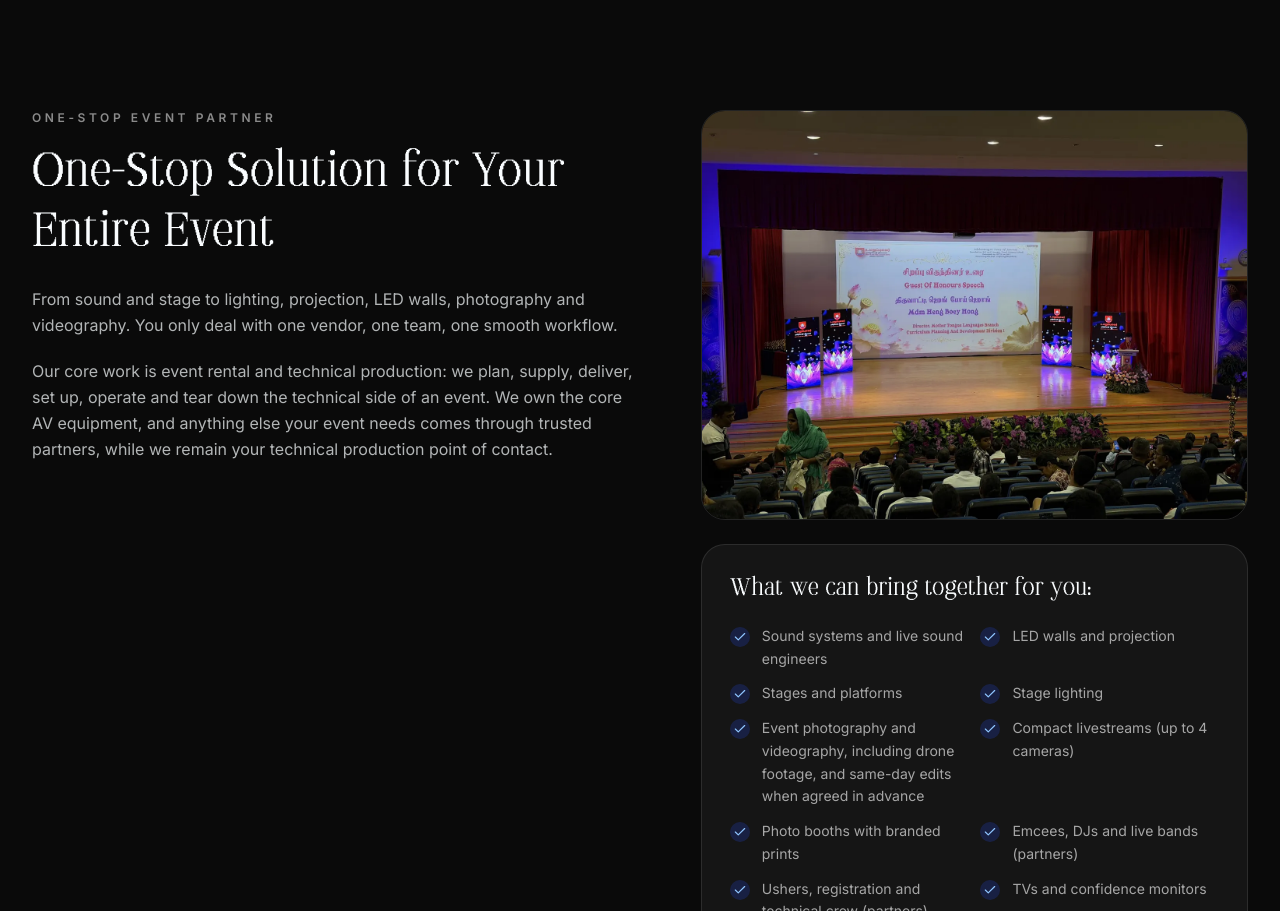
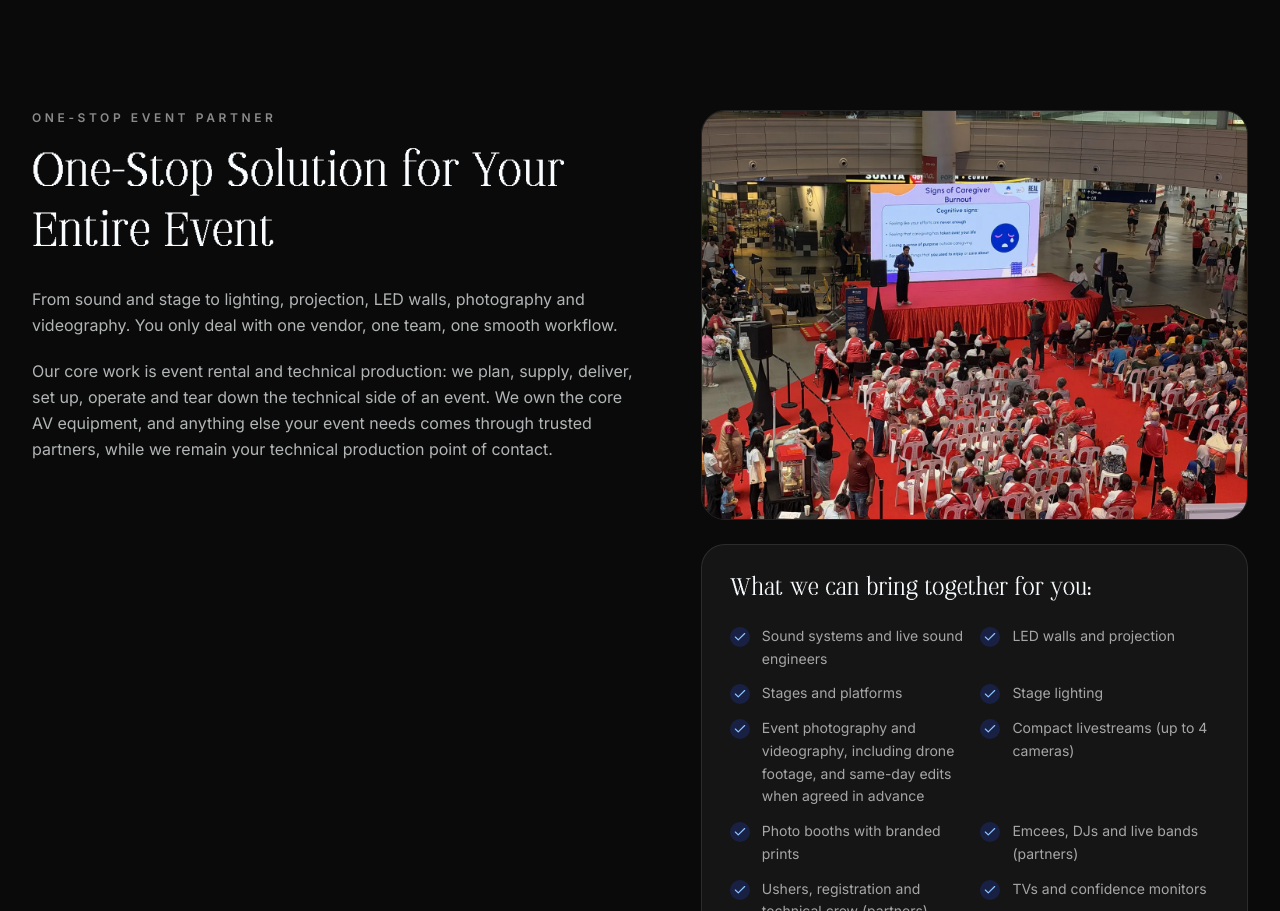
Before and after one commit to PixelPro-Studios/pixelpro-website, a Next.js app: page /mockup/event-production in a window 1280 px wide. Shown: the part 2007-2918 px from the top of the page. Built offline with nearby package versions, Linux system fonts and the light colour scheme.

Commit message:
Mockups: final image pass - no photo repeated on a page, stock photos swapped, captions describe what each photo shows

```diff
--- a/app/mockup/event-av-planning/page.tsx
+++ b/app/mockup/event-av-planning/page.tsx
@@ -17,7 +17,7 @@ const c: ServiceContent = {
   intro: "Event AV planning is the work before your guests arrive that stops things going wrong: the brief, a site visit where needed, a plan for every mic and screen, every slide tested on the screen and a sound check on setup day, with spares on hand. A full rehearsal is available on request.",
   introRetained: "Great events feel effortless for the audience. Behind the scenes, that calm usually comes from a clear AV plan locked in well before doors open.",
   seeWorkLabel: "See our work",
-  heroImages: ["/services-hero/services_event-av-planning.webp", "/photos/our-reliability-guarantee.jpg"],
+  heroImages: ["/services-hero/services_event-av-planning.webp", "/portfolio-jobs/conference-av-rental_confidence-monitor.webp"],
   heroAlt: "Event AV planning in Singapore: an emcee on stage with a tested mic and slides on screen",
   pains: [
     { worry: "“We only found out about the venue's problems on the day.”", fix: "We walk the venue first: power, cable runs, sightlines, stage height and the light in the room, so problems are fixed before load-in.", spec: "Site visit for larger or unusual setups" },
@@ -48,8 +48,8 @@ const c: ServiceContent = {
     after: [
       "When everyone knows the path of each signal, troubleshooting stays fast if something drifts. For keynote-heavy programmes, ask us for a full rehearsal of the transitions and handovers. And after the show, we capture notes while the event is fresh: what worked, what to improve, and which assets need delivery. That loop is how productions get sharper over time.",
     ],
-    image: "/portfolio-jobs/event-av-planning_control-desk-beside-the-stage.webp",
-    imageAlt: "PixelPro crew at the control desk beside a stage in a mall atrium",
+    image: "/portfolio-jobs/event-av-planning_generator-and-safety-fencing.webp",
+    imageAlt: "Generator with safety fencing, set up by PixelPro for an outdoor school event at night",
   },
   steps: [
     ["Confirm the brief", "Audience, room layout, programme segments, livestream or recording, branding moments."],
@@ -88,7 +88,7 @@ const c: ServiceContent = {
   jobs: {
     title: "Events we've planned and run",
     items: [
-      { img: "/portfolio-jobs/event-production_sound-engineer-marina-barrage.webp", alt: "PixelPro crew on site at Marina Barrage on National Day", caption: "Site visits before PUB's NDP 2026 screening at Marina Barrage to plan the LED wall, speaker spread, power and weather cover" },
+      { img: "/portfolio-jobs/event-production_sound-engineer-marina-barrage.webp", alt: "PixelPro crew on site at Marina Barrage on National Day", caption: "Our crew on site at PUB's NDP 2026 screening at Marina Barrage, after site visits to plan the LED wall, speaker spread, power and weather cover" },
       { img: "/portfolio-jobs/event-av-planning_control-desk-beside-the-stage.webp", alt: "PixelPro control desk beside a stage in a mall atrium", caption: "Mall event, planned around an overnight build: LED wall, 7 m × 4 m stage and sound installed before the mall opened, control desk beside the stage" },
       { img: "/portfolio-live-music/event-av-planning_sound-check-before-doors-open.webp", alt: "PixelPro sound check at the mixing desk before a live music show opens", caption: "Sound check before doors open: speakers, monitors, mics and a digital mixer for a record show with live bands, run by our engineer all day" },
     ],
--- a/app/mockup/event-production/page.tsx
+++ b/app/mockup/event-production/page.tsx
@@ -51,8 +51,8 @@ const c: ServiceContent = {
     after: [
       "Have something else in mind? Not all events fit into a fixed list. If you have a unique concept, custom setup, or specialised requirement, our team is ready to design and execute a solution tailored to you.",
     ],
-    image: "/portfolio-jobs/school-sound-system-rental_prize-day-stage-led-and-lighting.webp",
-    imageAlt: "School prize day stage with PixelPro LED panels, lighting and sound",
+    image: "/portfolio-jobs/led-wall-rental_5-5x3m-led-wall-mall-atrium.webp",
+    imageAlt: "PixelPro LED wall, stage and sound for a festival in a mall atrium",
   },
   buyers: [
     { who: "HR and admin teams", events: "Dinner and dances, town halls, company events", copy: "Hand us the technical side of the whole event, from AV to photos and the emcee. You get one quote and one person to call, and you can enjoy the night.", links: [{ label: "Dinner and dance AV", href: "/mockup/events/dinner-and-dance-av" }, { label: "CNY event AV", href: "/mockup/events/cny-event-av" }] },
--- a/app/mockup/events/cny-event-av/page.tsx
+++ b/app/mockup/events/cny-event-av/page.tsx
@@ -63,7 +63,6 @@ const c: EventContent = {
   photos: {
     title: "Banquets and Chinese performances we've supported",
     items: [
-      { img: "/portfolio-av-stage/pixelpro-studios-stage-productions-singapore-1.jpg", alt: "Banquet hall with an LED wall and stage, set up by PixelPro Studios", caption: "Banquet hall with an LED wall and stage" },
       { img: "/portfolio-av-stage/pixelpro-studios-stage-productions-singapore-6.jpg", alt: "Chinese orchestra on a stage with a projection screen, sound by PixelPro Studios", caption: "Chinese orchestra on stage, with stage monitors, sound and a projection screen" },
       { img: "/portfolio-av-audio/pixelpro-studios-sound-system-rental-singapore-2.jpg", alt: "Chinese ensemble with mics and stage lighting by PixelPro Studios", caption: "Chinese ensemble with instrument mics and stage lighting" },
     ],
--- a/app/mockup/events/dinner-and-dance-av/page.tsx
+++ b/app/mockup/events/dinner-and-dance-av/page.tsx
@@ -64,7 +64,6 @@ const c: EventContent = {
   photos: {
     title: "Dinners and stages we've run",
     items: [
-      { img: "/services-av-led/pixelpro-studios-led-wall-screen-rental-singapore.jpg", alt: "Ballroom dinner with an LED wall by PixelPro Studios", caption: "Ballroom dinner with an LED wall and sound" },
       { img: "/portfolio-av-stage/pixelpro-studios-stage-productions-singapore-3.jpg", alt: "Band performing on a lit stage with an LED wall, production by PixelPro Studios", caption: "Live band on a lit stage with an LED wall behind" },
       { img: "/portfolio-live-music/sound-system-rental_live-band-stage-monitors.webp", alt: "Live band on stage with PixelPro stage monitors and mics", caption: "Stage monitors, mics and DI boxes for live band sets. Send us the band's tech rider and we'll plan the inputs" },
     ],
--- a/app/mockup/events/roadshow-led-screen-rental/page.tsx
+++ b/app/mockup/events/roadshow-led-screen-rental/page.tsx
@@ -67,7 +67,7 @@ const c: EventContent = {
     items: [
       { img: "/portfolio-jobs/led-wall-rental_5-5x3m-led-wall-mall-atrium.webp", alt: "Roadshow LED screen rental: a 5.5 m × 3 m PixelPro LED wall in a mall atrium with a seated crowd", caption: "5.5 m × 3 m LED wall and 7 m × 4 m stage for a festival in a mall atrium, seen from the level above" },
       { img: "/portfolio-jobs/roadshow-led-screen-rental_mall-atrium-crowd.webp", alt: "Performers on a PixelPro stage under an LED wall in a mall atrium", caption: "Performances on the same stage, with sound from 4 speakers and 7 wireless and headset mics" },
-      { img: "/portfolio-av-audio/pixelpro-studios-sound-system-rental-singapore-9.jpg", alt: "LED wall and sound set up in a mall atrium by PixelPro Studios", caption: "LED wall and speakers for another mall atrium event" },
+      { img: "/portfolio-jobs/event-av-planning_control-desk-beside-the-stage.webp", alt: "PixelPro control desk beside a stage in a mall atrium", caption: "Our control desk beside the stage, so the crew runs the screen and sound all day without leaving the floor" },
     ],
   },
   included: [
--- a/app/mockup/events/town-hall-sound-system/page.tsx
+++ b/app/mockup/events/town-hall-sound-system/page.tsx
@@ -57,7 +57,7 @@ const c: EventContent = {
     items: [
       { img: "/portfolio-jobs/town-hall-sound-system_full-atrium-led-wall.webp", alt: "Town hall sound system: a full atrium audience facing a speaker, LED wall and PixelPro speakers", caption: "A full atrium for a university tech commercialisation day: speakers either side of the stage and an LED wall behind the presenter" },
       { img: "/portfolio-jobs/conference-av-rental_panel-discussion-led-wall.webp", alt: "Panel discussion with a mic for each speaker in front of a PixelPro LED wall", caption: "Panel discussion with a mic for each speaker, at a three-day forum for about 100 delegates" },
-      { img: "/portfolio-av-audio/pixelpro-studios-sound-system-rental-singapore-7.jpg", alt: "Fireside chat with handheld mics and slides on screen, sound by PixelPro Studios", caption: "Fireside chat with handheld mics and slides on screen" },
+      { img: "/portfolio-jobs/conference-av-rental_led-wall-hotel-ballroom-forum.webp", alt: "Rows of delegates facing a PixelPro LED wall in a hotel ballroom", caption: "Rows of delegates facing a 3.5 m × 2.5 m LED wall, with clear sound to the back of a hotel ballroom" },
     ],
   },
   included: [
--- a/app/mockup/projector-rental/page.tsx
+++ b/app/mockup/projector-rental/page.tsx
@@ -47,8 +47,8 @@ const c: ServiceContent = {
       "We support a wide range of event types such as corporate seminars, AGMs, exhibitions, roadshows, school ceremonies, product launches, outdoor screenings and community events. Our team handles delivery, lens adjustment, alignment, keystone correction, cable routing, testing and on-site support.",
       "We combine professional-grade projection systems with a young, detail focused team that ensures your visuals look impressive and run smoothly from start to finish. The result is a polished, reliable presentation that enhances your event and leaves a strong impression on your audience.",
     ],
-    image: "/portfolio-jobs/projector-rental_two-120-inch-screens-community-club.webp",
-    imageAlt: "Song lyrics on a 120-inch PixelPro projector screen at a community club music night",
+    image: "/services-av-projector/pixelpro-studios-projector-rental-singapore.jpg",
+    imageAlt: "Panasonic laser projector of the kind PixelPro rents for big rooms",
   },
   buyers: [
     { who: "HR and admin teams", events: "Town halls, seminars, AGMs, training", copy: "Slides that the whole room can read, a laptop that connects first time, and someone on site if anything changes. You present; we handle the screen.", links: [{ label: "Town hall sound", href: "/mockup/events/town-hall-sound-system" }] },
--- a/app/mockup/sound-system-rental/page.tsx
+++ b/app/mockup/sound-system-rental/page.tsx
@@ -17,7 +17,7 @@ const c: ServiceContent = {
   intro: "Sound system rental for your speeches, town hall, dinner and dance or live band. Our sound engineer sets it up, tests it and runs it on the day, so every guest hears every word.",
   introRetained: "Sound Systems for Concerts, Corporate Events, Roadshows, Exhibitions and Community Shows.",
   seeWorkLabel: "See our sound work",
-  heroImages: ["/services-hero/services_sound-system-rental.webp", "/photos/pixelpro-studios-singapore-sound-system-rental.jpg"],
+  heroImages: ["/services-hero/services_sound-system-rental.webp", "/portfolio-live-music/av-rental_stage-speakers-and-mixer.webp"],
   heroAlt: "Sound system rental in Singapore: PixelPro speakers and mics at an event",
   pains: [
     { worry: "“People at the back can't hear the speeches.”", fix: "We size and tune the system for your room and guest count, so the sound is even from the front table to the back row.", spec: "15\" powered speakers · 18\" subwoofers" },
@@ -51,8 +51,8 @@ const c: ServiceContent = {
       "Our team handles technical planning, equipment preparation, on-site setup, sound checks, safety checks and full event support. This ensures consistent performance from start to finish and gives organisers complete confidence that the audio will run smoothly.",
       "We combine professional-level sound engineering with a young, energetic crew that genuinely cares about creating great experiences. We focus on delivering outstanding audio performance while keeping the process simple and stress-free for every organiser.",
     ],
-    image: "/portfolio-live-music/sound-system-rental_mixing-desk-sound-engineer.webp",
-    imageAlt: "PixelPro sound engineer at the mixing desk during a live music show",
+    image: "/portfolio-live-music/event-av-planning_sound-check-before-doors-open.webp",
+    imageAlt: "PixelPro sound check at the mixing desk before a live music show",
   },
   buyers: [
     { who: "HR and admin teams", events: "Town halls, dinner and dances, CNY dinners", copy: "Headset mics for presenters, handhelds for Q&A and the lucky draw, and an engineer running it all, so you can host instead of worrying about the mic.", links: [{ label: "Town hall sound", href: "/mockup/events/town-hall-sound-system" }, { label: "Dinner and dance AV", href: "/mockup/events/dinner-and-dance-av" }] },
--- a/app/mockup/stage-rental/page.tsx
+++ b/app/mockup/stage-rental/page.tsx
@@ -16,8 +16,8 @@ const c: ServiceContent = {
   h1: "Stage Platform Rental in Singapore",
   intro: "Stage platform rental for your dinner and dance, prize giving, school concert or community event. We build it, skirt it and pack it away, so every guest can see who's on stage.",
   seeWorkLabel: "See our stage work",
-  heroImages: ["/services-hero/services_stage-rental.webp", "/portfolio-jobs/roadshow-led-screen-rental_mall-atrium-crowd.webp"],
-  heroAlt: "Stage platform rental in Singapore: musicians performing on a PixelPro stage in a mall atrium",
+  heroImages: ["/services-hero/services_stage-rental.webp", "/portfolio-jobs/led-wall-rental_5-5x3m-led-wall-mall-atrium.webp"],
+  heroAlt: "Stage platform rental in Singapore: a PixelPro stage with red skirting under an LED wall in a mall atrium",
   pains: [
     { worry: "“Guests at the back can't see who's speaking.”", fix: "A raised stage puts your speakers and performers above the crowd, with the height set for your room.", spec: "Adjustable height, 60 cm to 100 cm" },
     { worry: "“The venue has no stage, or it's too small.”", fix: "Our modular stage is built from sections, so we can size it for your room and programme. Need bigger? We bring more through our partners.", spec: "16 × 2 m × 1 m decks · up to 32 m²" },
@@ -79,7 +79,6 @@ const c: ServiceContent = {
     title: "Stages we've built",
     items: [
       { img: "/portfolio-jobs/event-av-planning_control-desk-beside-the-stage.webp", alt: "Stage rental in Singapore: a 7 m × 4 m PixelPro stage with steps and red skirting in a mall atrium", caption: "7 m × 4 m stage with steps, skirting and a rostrum for Caregiving Fest in a mall atrium, built overnight, with our control desk beside it" },
-      { img: "/portfolio-jobs/stage-rental_stage-steps-and-skirting.webp", alt: "Stage stairs and skirting on a PixelPro stage", caption: "Stage stairs and full skirting on the same stage, ready before the mall opened" },
       { img: "/portfolio-jobs/roadshow-led-screen-rental_mall-atrium-crowd.webp", alt: "Performers on a PixelPro stage in a mall atrium with a seated crowd", caption: "The same stage in use: performances, speeches and a guest-of-honour segment" },
     ],
   },
```
